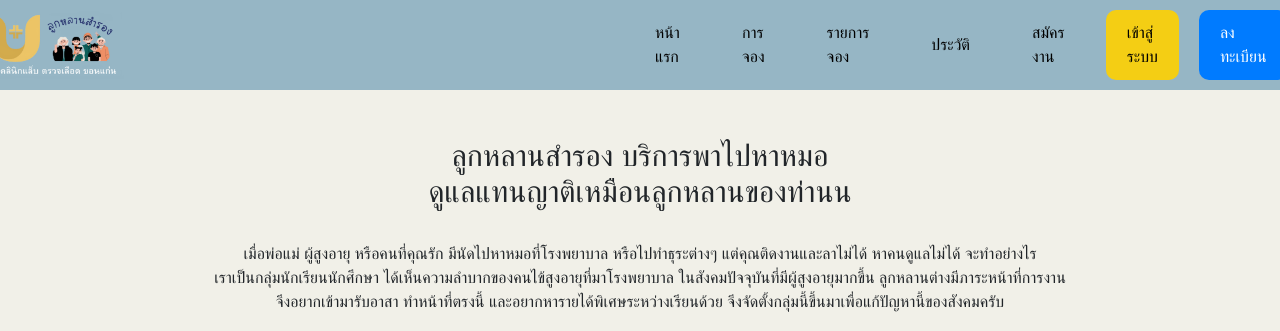
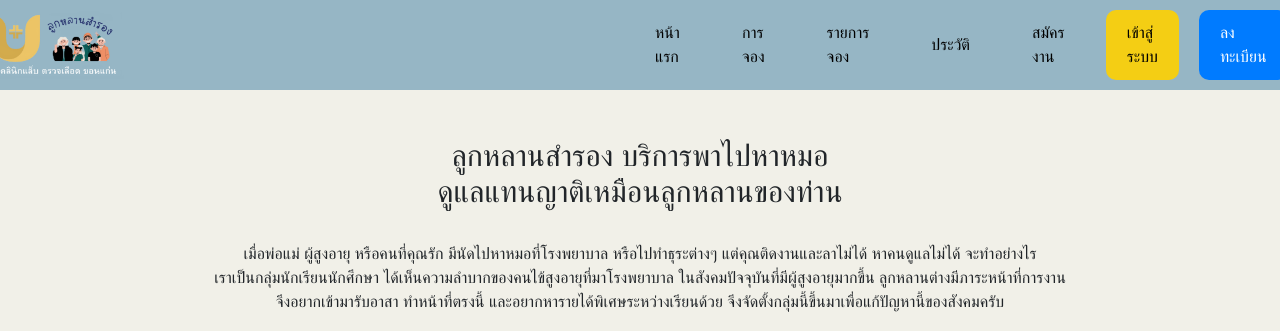
Before and after one commit to ryujinX13/project_php, a PHP site: page /project_php/ in a window 1280 px wide. Shown: the top 331 px of the page. Run offline with PHP 8.4, Linux system fonts and the light colour scheme; some libraries are stand-ins or nearby versions.

Commit message:
test github

```diff
--- a/index.php
+++ b/index.php
@@ -24,7 +24,7 @@
     </div>
 
     <div class="container mt-5">
-        <h1>ลูกหลานสำรอง บริการพาไปหาหมอ <br> ดูแลแทนญาติเหมือนลูกหลานของท่านน</h1>
+        <h1>ลูกหลานสำรอง บริการพาไปหาหมอ <br> ดูแลแทนญาติเหมือนลูกหลานของท่าน</h1>
         <br>
         <p>เมื่อพ่อแม่ ผู้สูงอายุ หรือคนที่คุณรัก มีนัดไปหาหมอที่โรงพยาบาล หรือไปทำธุระต่างๆ แต่คุณติดงานและลาไม่ได้
             หาคนดูแลไม่ได้ จะทำอย่างไร<br>
```
